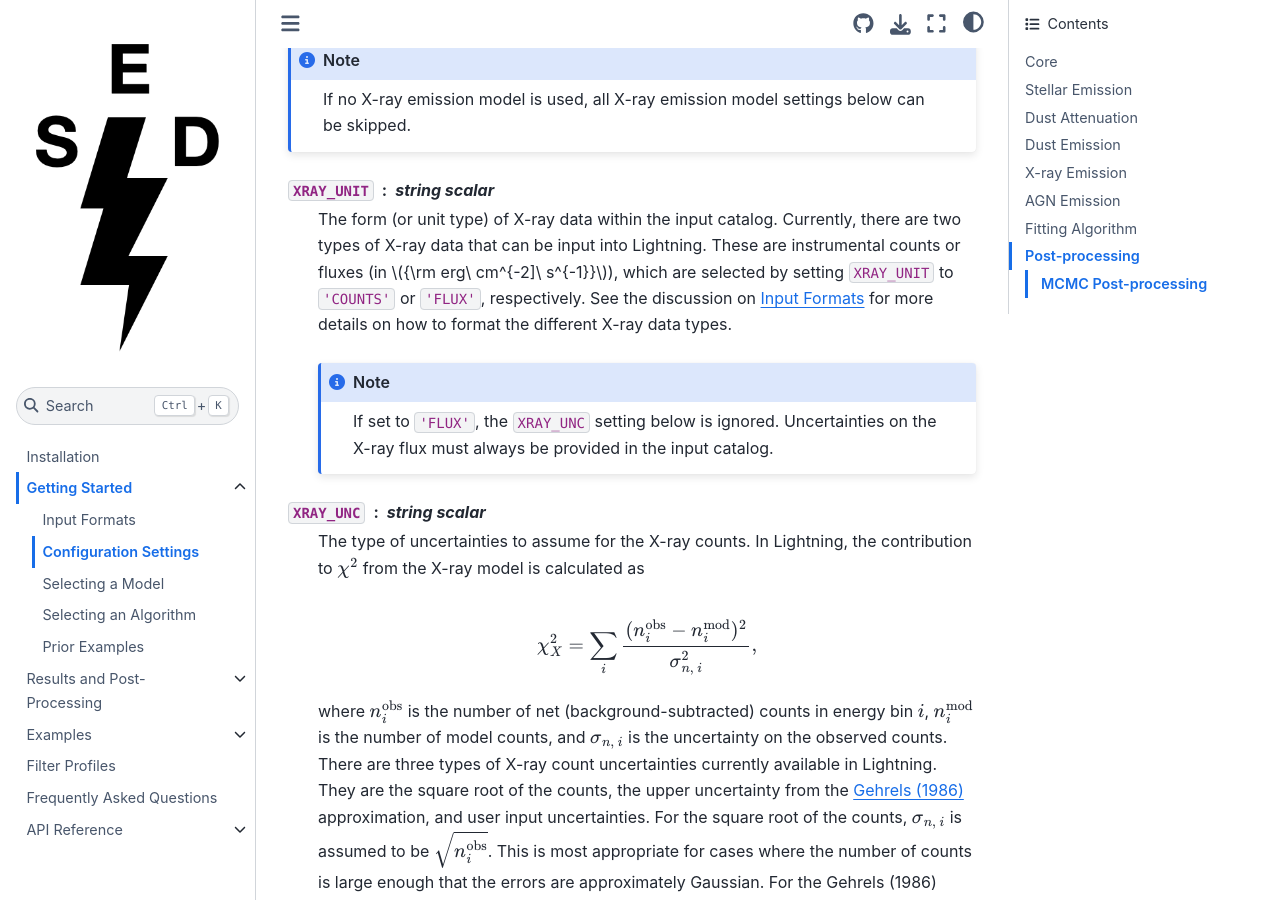
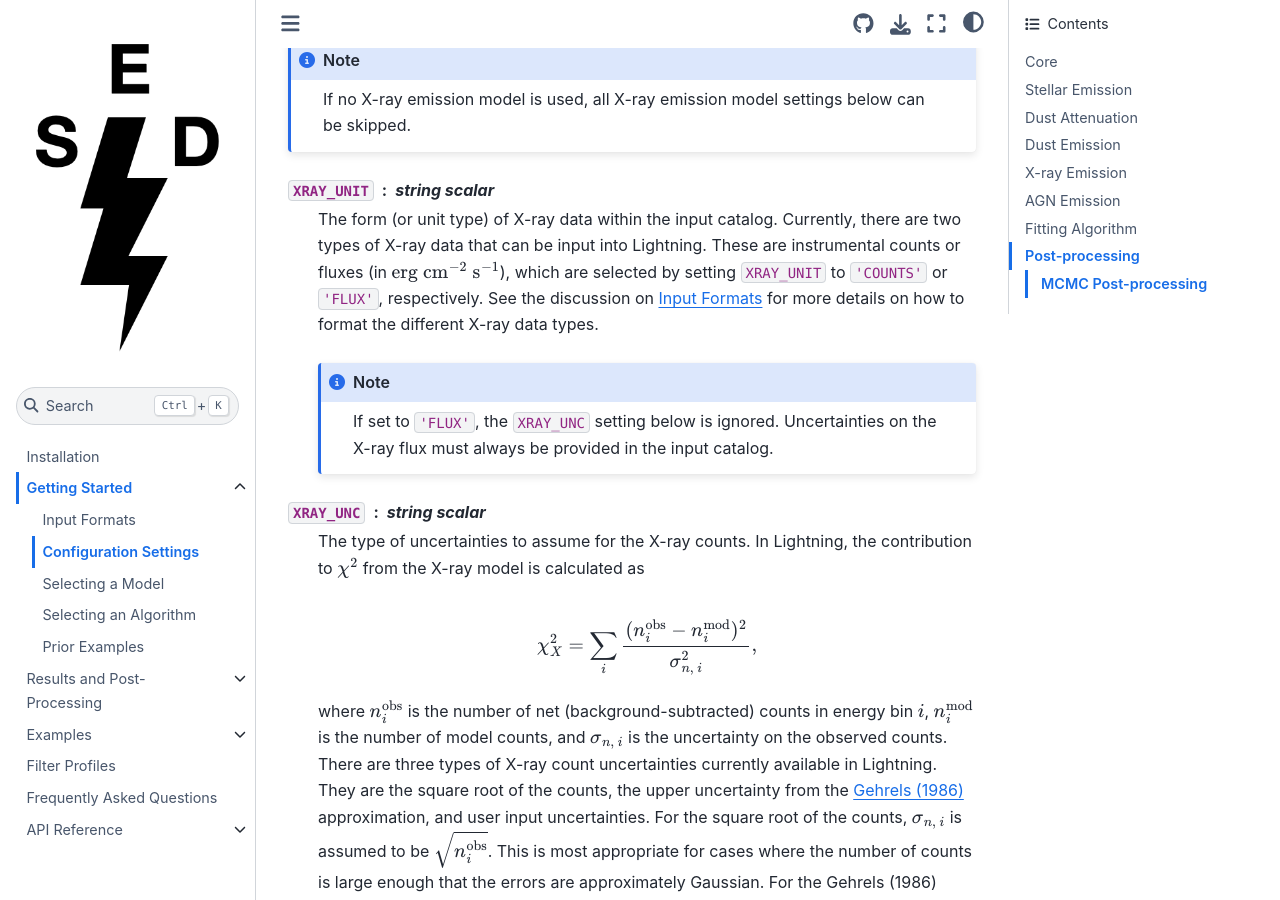
Before and after one commit to rafaeleufrasio/lightning, a Sphinx documentation site: the page built from docs/source/inputs/configuration.rst, in a window 1280 px wide and 900 px high, scrolled down 8413 px. Built offline with Sphinx 7.4.7 and the Sphinx Book theme 1.1.4, drawn with Linux system fonts in a browser that asks for light colours.

Commit message:
Fixed typo

```diff
--- a/docs/source/inputs/configuration.rst
+++ b/docs/source/inputs/configuration.rst
@@ -387,7 +387,7 @@ X-ray Emission
 ``XRAY_UNIT`` : string scalar
     The form (or unit type) of X-ray data within the input catalog.
     Currently, there are two types of X-ray data that can be input into Lightning.
-    These are instrumental counts or fluxes (in :math:`{\rm erg\ cm^{-2]\ s^{-1}}`), which are
+    These are instrumental counts or fluxes (in :math:`{\rm erg\ cm^{-2}\ s^{-1}}`), which are
     selected by setting ``XRAY_UNIT`` to ``'COUNTS'`` or ``'FLUX'``, respectively.
     See the discussion on :ref:`input-formats-label` for more details on how to
     format the different X-ray data types.
```
